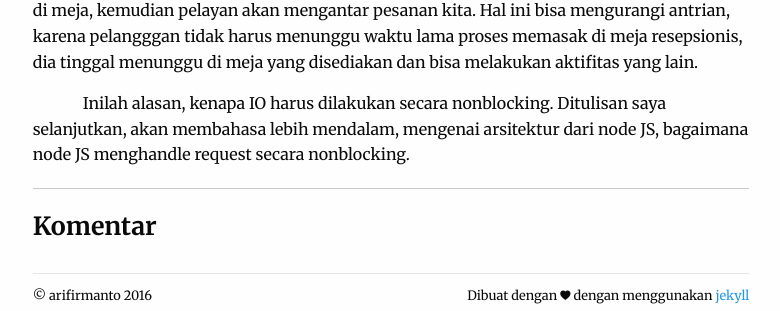
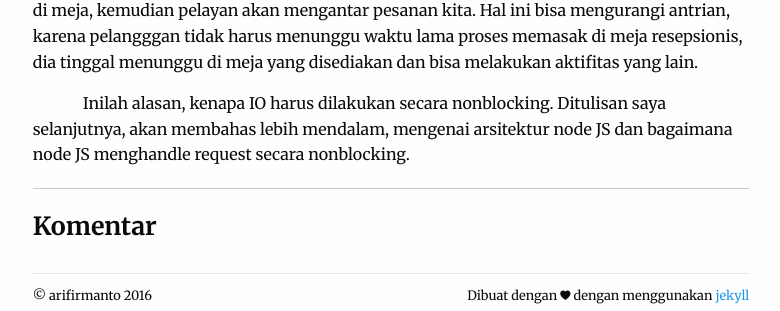
Before and after one commit to ari-el-muhandiz/ari-el-muhandiz.github.io, a Jekyll site: the page built from _posts/2016-04-29-node-js-javascript-server.md, in a window 1280 px wide. Shown: the part 1561-1872 px from the top of the page, without its empty margins (249-1029 px from the left). Built offline with Jekyll 4.4.1, drawn with Linux system fonts in a browser that asks for light colours.

Commit message:
revised post node js

```diff
--- a/_posts/2016-04-29-node-js-javascript-server.md
+++ b/_posts/2016-04-29-node-js-javascript-server.md
@@ -21,5 +21,5 @@ date: 2016-04-29
 </p>
 
 <p class='with-indent' markdown='1'>
-	Inilah alasan, kenapa IO harus dilakukan secara nonblocking. Ditulisan saya selanjutkan, akan membahasa lebih mendalam, mengenai arsitektur dari node JS, bagaimana node JS menghandle request secara nonblocking.
+	Inilah alasan, kenapa IO harus dilakukan secara nonblocking. Ditulisan saya selanjutnya, akan membahas lebih mendalam, mengenai arsitektur node JS dan bagaimana node JS menghandle request secara nonblocking.
 </p>
```
